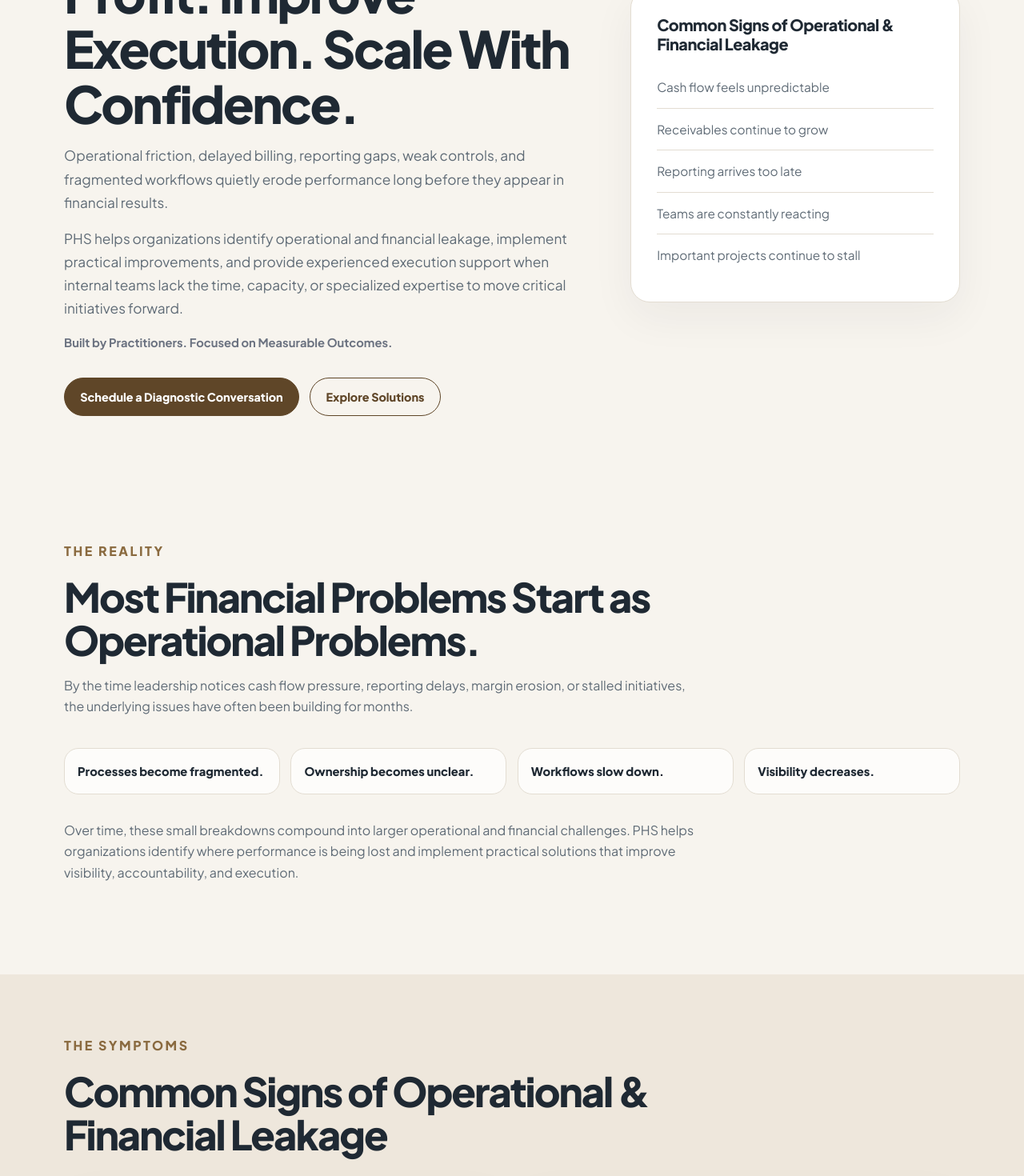
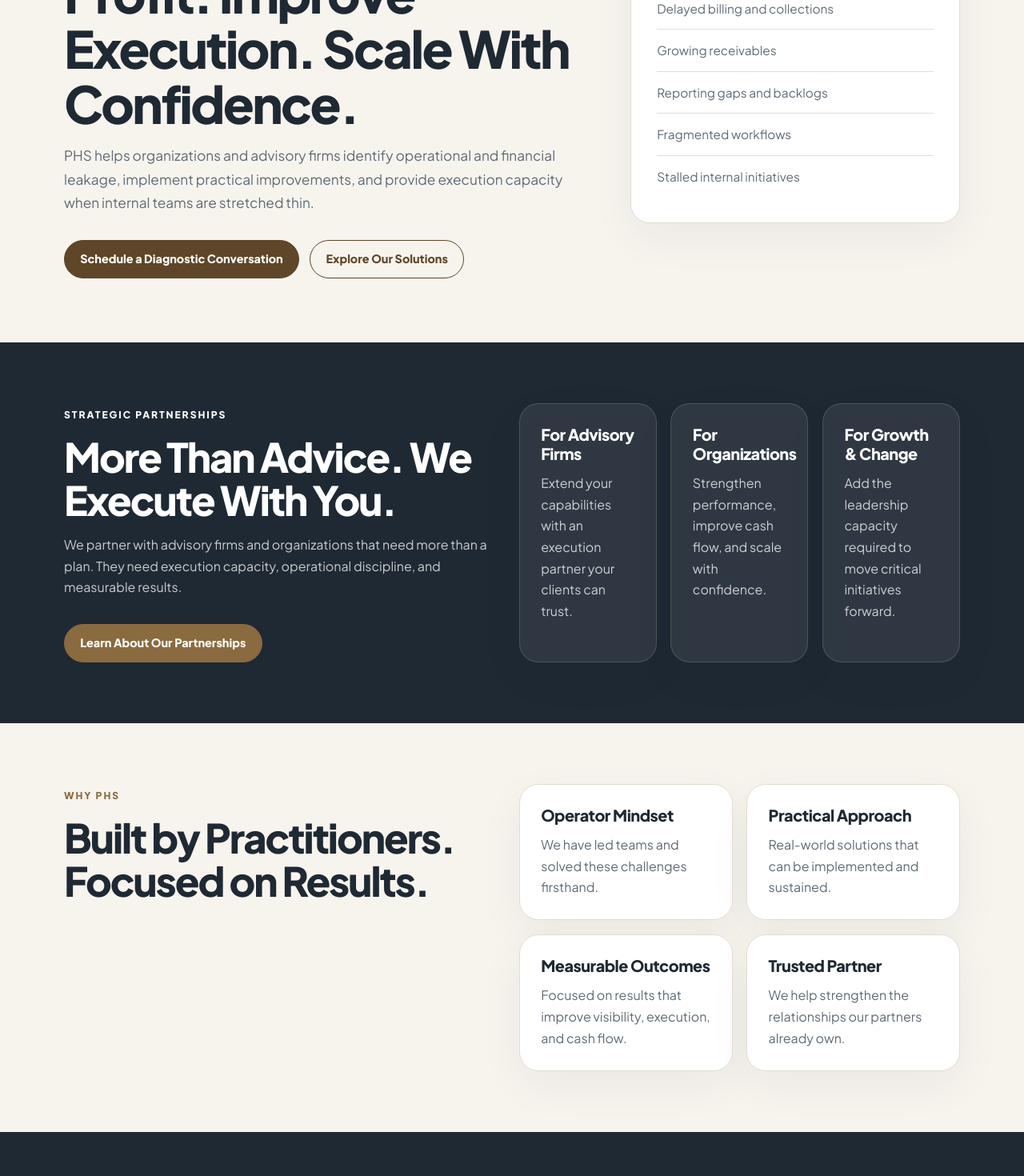
Before and after one commit to pjechete/prosperity-heritage-Advisory-Services, a Next.js app: page / in a window 1280 px wide. Shown: the part 340-1810 px from the top of the page at 80% size. Built offline with nearby package versions, Linux system fonts and the light colour scheme.

Commit message:
Update page.tsx

```diff
--- a/src/app/page.tsx
+++ b/src/app/page.tsx
@@ -18,83 +18,47 @@ export const metadata: Metadata = {
   },
 }
 
-const leakageSigns = [
+const executionCards = [
   {
-    title: 'Cash Flow Feels Unpredictable',
+    title: 'For Advisory Firms',
     body:
-      'Revenue is being generated, but cash is not moving through the organization efficiently.',
+      'Extend your capabilities with an execution partner your clients can trust.',
   },
   {
-    title: 'Receivables Continue to Grow',
+    title: 'For Organizations',
     body:
-      'Billing delays, collection gaps, and workflow breakdowns slow the conversion of revenue into cash.',
+      'Strengthen performance, improve cash flow, and scale with confidence.',
   },
   {
-    title: 'Reporting Arrives Too Late',
+    title: 'For Growth & Change',
     body:
-      'Leadership lacks the timely, reliable information needed to make confident decisions.',
-  },
-  {
-    title: 'Teams Are Constantly Reacting',
-    body:
-      'Critical work gets delayed as employees spend more time solving recurring problems than executing priorities.',
-  },
-  {
-    title: 'Important Projects Continue to Stall',
-    body:
-      'The organization knows what needs to happen but lacks the capacity, ownership, or coordination to move initiatives forward.',
+      'Add the leadership capacity required to move critical initiatives forward.',
   },
 ]
 
-const solutions = [
+const whyPHS = [
   {
-    title: 'Profit Recovery Assessment',
-    body:
-      'Identify operational bottlenecks, reporting gaps, revenue leakage, and control weaknesses that are impacting performance.',
+    title: 'Operator Mindset',
+    body: 'We have led teams and solved these challenges firsthand.',
   },
   {
-    title: 'Revenue & Cash Flow Performance',
-    body:
-      'Improve billing workflows, strengthen collections processes, and accelerate cash flow visibility.',
+    title: 'Practical Approach',
+    body: 'Real-world solutions that can be implemented and sustained.',
   },
   {
-    title: 'Operational Performance Improvement',
-    body:
-      'Remove workflow bottlenecks, strengthen accountability, and improve cross-functional execution.',
+    title: 'Measurable Outcomes',
+    body: 'Focused on results that improve visibility, execution, and cash flow.',
   },
   {
-    title: 'Financial Visibility & Accountability',
-    body:
-      'Improve reporting reliability, eliminate backlogs, and strengthen decision-making visibility.',
+    title: 'Trusted Partner',
+    body: 'We help strengthen the relationships our partners already own.',
   },
-  {
-    title: 'Interim Leadership & Project Execution',
-    body:
-      'Provide experienced leadership and execution capacity during periods of growth, transition, or organizational change.',
-  },
-]
-
-const partnerTypes = [
-  'Fractional CFO Firms',
-  'CPA & Accounting Firms',
-  'Healthcare Advisory Firms',
-  'Fractional COO Practices',
-  'Independent Advisory Firms',
-]
-
-const partnerSupport = [
-  'Operational Assessments',
-  'Accounting & Reporting Cleanups',
-  'Revenue Cycle Improvement',
-  'Workflow Optimization',
-  'Project Execution Support',
-  'Process Documentation & SOP Development',
 ]
 
 export default function HomePage() {
   return (
     <main>
-      {/* HERO SECTION */}
+      {/* HERO */}
       <section className="mock-hero">
         <div className="mock-container mock-hero-grid">
           <div>
@@ -103,20 +67,9 @@ export default function HomePage() {
             <h1>Recover Hidden Profit. Improve Execution. Scale With Confidence.</h1>
 
             <p>
-              Operational friction, delayed billing, reporting gaps, weak controls, and
-              fragmented workflows quietly erode performance long before they appear in
-              financial results.
-            </p>
-
-            <p>
-              PHS helps organizations identify operational and financial leakage, implement
-              practical improvements, and provide experienced execution support when internal
-              teams lack the time, capacity, or specialized expertise to move critical
-              initiatives forward.
-            </p>
-
-            <p className="mock-credibility">
-              Built by Practitioners. Focused on Measurable Outcomes.
+              PHS helps organizations and advisory firms identify operational and
+              financial leakage, implement practical improvements, and provide
+              execution capacity when internal teams are stretched thin.
             </p>
 
             <div className="mock-actions">
@@ -125,71 +78,48 @@ export default function HomePage() {
               </Link>
 
               <Link href="/solutions" className="mock-btn mock-btn-secondary">
-                Explore Solutions
+                Explore Our Solutions
               </Link>
             </div>
           </div>
 
           <aside className="mock-hero-card">
-            <h3>Common Signs of Operational & Financial Leakage</h3>
+            <h3>Where hidden profit is often lost</h3>
+
             <ul className="mock-checklist">
-              <li>Cash flow feels unpredictable</li>
-              <li>Receivables continue to grow</li>
-              <li>Reporting arrives too late</li>
-              <li>Teams are constantly reacting</li>
-              <li>Important projects continue to stall</li>
+              <li>Delayed billing and collections</li>
+              <li>Growing receivables</li>
+              <li>Reporting gaps and backlogs</li>
+              <li>Fragmented workflows</li>
+              <li>Stalled internal initiatives</li>
             </ul>
           </aside>
         </div>
       </section>
 
-      {/* REALITY SECTION */}
-      <section className="mock-section">
-        <div className="mock-container">
-          <div className="mock-section-header">
-            <p className="mock-eyebrow">The Reality</p>
-            <h2>Most Financial Problems Start as Operational Problems.</h2>
+      {/* STRATEGIC PARTNERSHIPS */}
+      <section className="mock-section partnership-highlight">
+        <div className="mock-container mock-grid-2">
+          <div>
+            <p className="mock-eyebrow">Strategic Partnerships</p>
+
+            <h2>More Than Advice. We Execute With You.</h2>
+
             <p>
-              By the time leadership notices cash flow pressure, reporting delays, margin
-              erosion, or stalled initiatives, the underlying issues have often been building
-              for months.
+              We partner with advisory firms and organizations that need more than
+              a plan. They need execution capacity, operational discipline, and
+              measurable results.
             </p>
+
+            <div className="mock-actions">
+              <Link href="/partnerships" className="mock-btn">
+                Learn About Our Partnerships
+              </Link>
+            </div>
           </div>
 
-          <div className="mock-issue-list">
-            {[
-              'Processes become fragmented.',
-              'Ownership becomes unclear.',
-              'Workflows slow down.',
-              'Visibility decreases.',
-            ].map((item) => (
-              <div className="mock-issue" key={item}>
-                {item}
-              </div>
-            ))}
-          </div>
-
-          <div className="mock-section-header">
-            <p>
-              Over time, these small breakdowns compound into larger operational and
-              financial challenges. PHS helps organizations identify where performance is
-              being lost and implement practical solutions that improve visibility,
-              accountability, and execution.
-            </p>
-          </div>
-        </div>
-      </section>
-
-      {/* SYMPTOMS */}
-      <section className="mock-section mock-section-soft">
-        <div className="mock-container">
-          <div className="mock-section-header">
-            <p className="mock-eyebrow">The Symptoms</p>
-            <h2>Common Signs of Operational & Financial Leakage</h2>
-          </div>
-
-          <div className="mock-grid-2">
-            {leakageSigns.map((item) => (
+          <div className="mock-grid-3">
+            {executionCards.map((item) => (
               <article className="mock-card" key={item.title}>
                 <h3>{item.title}</h3>
                 <p>{item.body}</p>
@@ -199,102 +129,23 @@ export default function HomePage() {
         </div>
       </section>
 
-      {/* DIRECT SOLUTIONS OVERVIEW */}
+      {/* WHY PHS */}
       <section className="mock-section">
         <div className="mock-container">
-          <div className="mock-section-header">
-            <p className="mock-eyebrow">Direct Solutions Overview</p>
-            <h2>How We Help</h2>
+          <div className="mock-grid-2">
+            <div>
+              <p className="mock-eyebrow">Why PHS</p>
+              <h2>Built by Practitioners. Focused on Results.</h2>
             </div>
 
             <div className="mock-grid-2">
-            {solutions.map((item) => (
+              {whyPHS.map((item) => (
                 <article className="mock-card" key={item.title}>
                   <h3>{item.title}</h3>
                   <p>{item.body}</p>
                 </article>
               ))}
             </div>
-
-          <div className="mock-actions mock-actions-center">
-            <Link href="/solutions" className="mock-btn">
-              Explore Solutions
-            </Link>
-          </div>
-        </div>
-      </section>
-
-      {/* PARTNERSHIP CHANNEL */}
-      <section className="mock-section partnership-highlight">
-        <div className="mock-container">
-          <div className="mock-section-header">
-            <p className="mock-eyebrow">Partnership Channel</p>
-            <h2>The Execution Arm for Advisory Firms</h2>
-            <p>
-              Many advisory firms identify exactly what their clients need to do. The
-              challenge begins when the client lacks the internal capacity, project
-              leadership, or operational resources required to execute the strategy.
-            </p>
-            <p>
-              PHS serves as an extension of your delivery team, helping clients move from
-              high-level recommendations to measurable results.
-            </p>
-          </div>
-
-          <div className="mock-grid-2">
-            <article className="mock-card">
-              <h3>Who We Support</h3>
-              <ul className="mock-checklist">
-                {partnerTypes.map((item) => (
-                  <li key={item}>{item}</li>
-                ))}
-              </ul>
-            </article>
-
-            <article className="mock-card">
-              <h3>How We Help Partners</h3>
-              <ul className="mock-checklist">
-                {partnerSupport.map((item) => (
-                  <li key={item}>{item}</li>
-                ))}
-              </ul>
-            </article>
-          </div>
-
-          <div className="mock-section-header">
-            <p>
-              We do not replace your advisory relationship. We help strengthen it.
-            </p>
-          </div>
-
-          <div className="mock-actions mock-actions-center">
-            <Link href="/partnerships" className="mock-btn">
-              Explore Partnerships
-            </Link>
-          </div>
-        </div>
-      </section>
-
-      {/* CORE DIFFERENTIATOR */}
-      <section className="mock-section">
-        <div className="mock-container">
-          <div className="mock-section-header">
-            <p className="mock-eyebrow">The Core Differentiator</p>
-            <h2>Why PHS</h2>
-            <p>
-              Many firms stop after delivering recommendations. PHS was built to help
-              organizations execute.
-            </p>
-            <p>
-              Our experience spans revenue cycle operations, corporate controllership,
-              financial process improvement, operational performance initiatives, project
-              execution, and organizational change.
-            </p>
-            <p>
-              We understand how operational friction becomes financial pressure because we
-              have managed both sides of the equation. More importantly, we understand what
-              it takes to fix it.
-            </p>
           </div>
         </div>
       </section>
@@ -303,15 +154,13 @@ export default function HomePage() {
       <section className="mock-cta">
         <div className="mock-container">
           <h2>Let&apos;s Start With the Challenge.</h2>
+
           <p>
-            Whether the issue involves cash flow, reporting, workflow bottlenecks, project
-            execution, leadership transitions, or operational performance, the first step is
-            understanding where value is being lost.
+            Whether the issue involves cash flow, reporting, workflow bottlenecks,
+            project execution, leadership transitions, or operational performance,
+            the first step is understanding where performance is being lost.
           </p>
-          <p>
-            Let&apos;s have a practical conversation about what is creating pressure inside
-            your organization and what can be done to address it.
-          </p>
+
           <Link href="/contact" className="mock-btn">
             Schedule a Diagnostic Conversation
           </Link>
```
Lines whose indentation alone changed are shown as unchanged.
